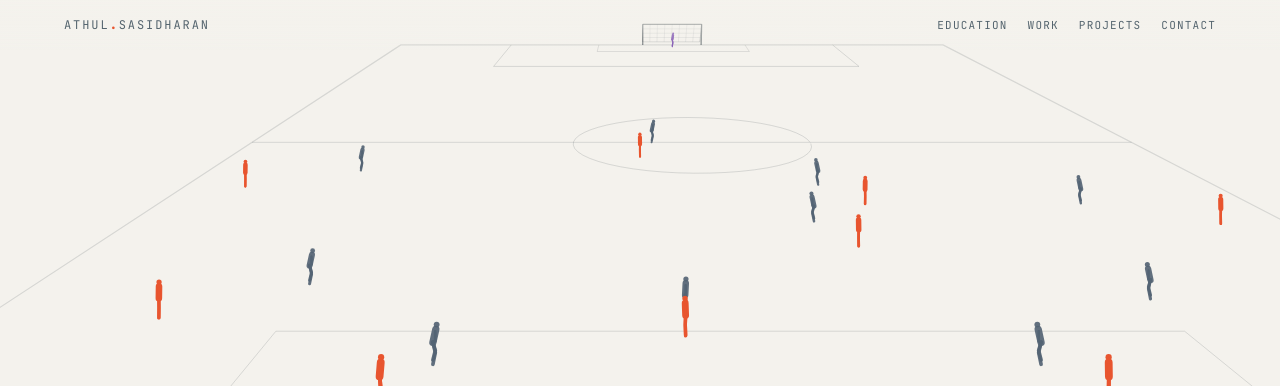
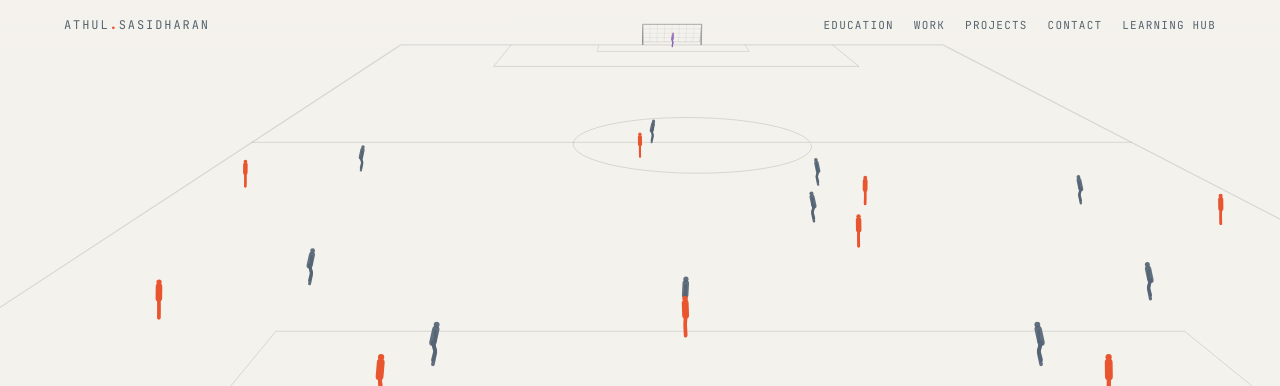
Before and after one commit to codingwithAthul/codingwithAthul.github.io, a plain HTML site: page index.html in a window 1280 px wide. Shown: the top 386 px of the page. Drawn offline with nearby package versions, Linux system fonts and the light colour scheme.

Commit message:
Linked the Learning Hub from the main site navigation

```diff
--- a/index.html
+++ b/index.html
@@ -184,6 +184,7 @@
     <li><a href="#work">Work</a></li>
     <li><a href="#projects">Projects</a></li>
     <li><a href="#contact">Contact</a></li>
+    <li><a href="learning-hub/index.html">Learning Hub</a></li>
   </ul></nav>
 </header>
 
```
